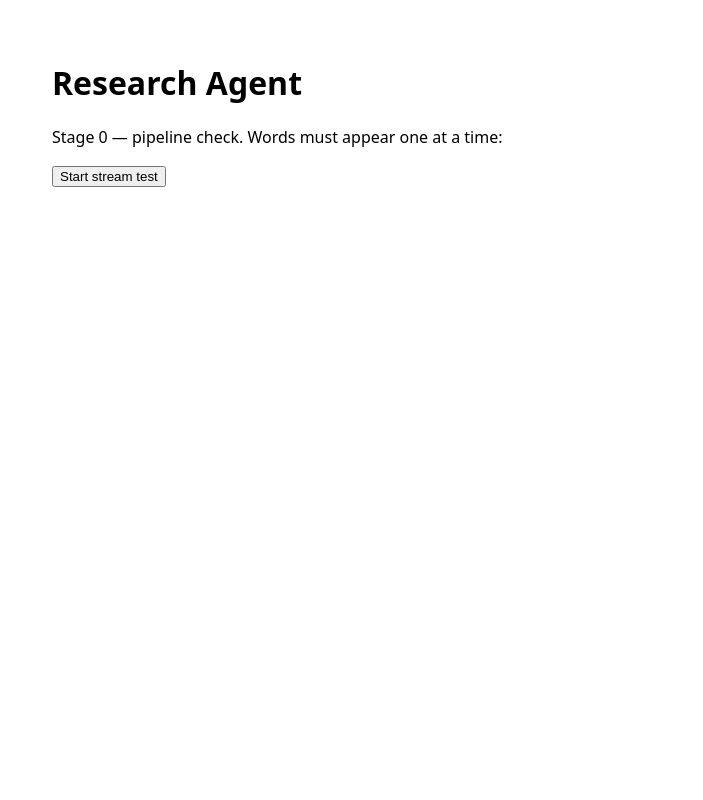
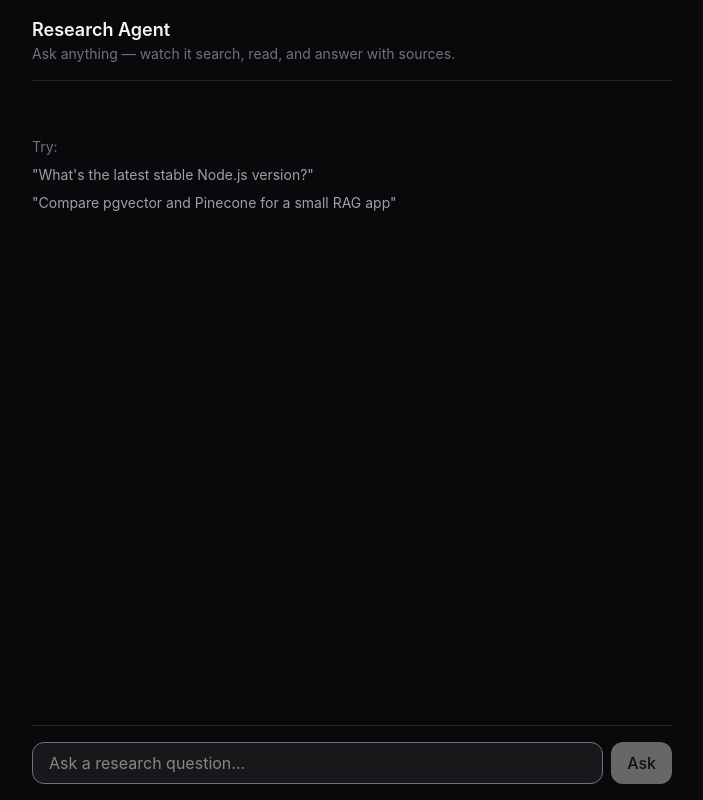
Before and after one commit to saif-al-dir/agent, a Next.js app: page / in a window 1280 px wide. Shown: the whole page, without its empty margins (288-991 px from the left). Built offline with nearby package versions, Linux system fonts and the light colour scheme.

Commit message:
feat(stage-2): live agent steps and streaming answer in the browser

```diff
--- a/app/api/chat/route.js
+++ b/app/api/chat/route.js
@@ -1,16 +1,57 @@
-import { createUIMessageStream, createUIMessageStreamResponse } from 'ai'
+import { streamText, stepCountIs, createUIMessageStream, createUIMessageStreamResponse } from 'ai'
+import { openai } from '@ai-sdk/openai'
+import { webSearch, readPage } from '../../../lib/agent-tools.js'
+import { AGENT_SYSTEM } from '../../../lib/agent-prompt.js'
 
-// Stage 0 hello world: a timed stream through the exact response machinery the
-// real agent will use. If words appear one at a time in production, the entire
-// pipeline is proven before any agent code exists.
-export async function POST() {
+export async function POST(req) {
+  const { messages } = await req.json()
+
+  const modelMessages = messages
+    .filter((m) => m.role === 'user' || m.role === 'assistant')
+    .map((m) => ({
+      role: m.role,
+      content: Array.isArray(m.parts)
+        ? m.parts.filter((p) => p.type === 'text').map((p) => p.text).join('')
+        : m.content ?? '',
+    }))
+    .filter((m) => m.content.length > 0)
+
   const stream = createUIMessageStream({
     execute: async ({ writer }) => {
-      const words = ['Pipeline', 'check:', 'build', '✓', 'deploy', '✓', 'streaming', '✓']
-      for (const w of words) {
-        writer.write({ type: 'text', text: w + ' ' })
-        await new Promise((r) => setTimeout(r, 300)) // visible pacing — diagnostic, not product behavior
-      }
+      // streamText starts lazily when consumed — creating it HERE guarantees
+      // onStepFinish always has the writer available (no lost early steps)
+      const result = streamText({
+        model: openai('gpt-4o-mini'),
+        system: AGENT_SYSTEM,
+        messages: modelMessages,
+        tools: { webSearch, readPage },
+        stopWhen: stepCountIs(8), // circuit breaker
+
+        // Every completed step ships to the browser immediately as a data part
+        onStepFinish: (step) => {
+          const calls = step.toolCalls ?? []
+          if (!calls.length) return // final text step — streams via the merged stream anyway
+          for (const call of calls) {
+            const result = (step.toolResults ?? []).find(
+              (r) => r.toolCallId === call.toolCallId
+            )?.output
+            writer.write({
+              type: 'data-steps',
+              data: {
+                tool: call.toolName,
+                input: call.input,
+                outcome: summarizeOutcome(result),
+              },
+            })
+          }
+        },
+      })
+
+      writer.merge(result.toUIMessageStream())
+    },
+    onError: (error) => {
+      console.error('[agent] stream error:', error)
+      return 'Something went wrong — see server logs.'
     },
   })
 
@@ -18,3 +59,17 @@ export async function POST() {
   response.headers.set('X-Accel-Buffering', 'no')
   return response
 }
+
+function summarizeOutcome(output) {
+  if (!output) return { kind: 'unknown' }
+  if (output.error) return { kind: 'error', message: output.error }
+  if (output.results) {
+    return {
+      kind: 'search',
+      count: output.results.length,
+      results: output.results.map((r) => ({ title: r.title, url: r.url })),
+    }
+  }
+  if (output.content) return { kind: 'read', chars: output.content.length }
+  return { kind: 'unknown' }
+}
--- /dev/null
+++ b/app/globals.css
@@ -0,0 +1 @@
+@import "tailwindcss";
--- a/app/layout.js
+++ b/app/layout.js
@@ -1,9 +1,11 @@
-export const metadata = { title: 'Agent — pipeline check' }
+import './globals.css'
+
+export const metadata = { title: 'Research Agent' }
 
 export default function RootLayout({ children }) {
   return (
     <html lang="en">
-      <body style={{ fontFamily: 'system-ui', padding: '2rem' }}>{children}</body>
+      <body className="bg-zinc-950 text-zinc-100 antialiased">{children}</body>
     </html>
   )
 }
--- a/app/page.js
+++ b/app/page.js
@@ -1,26 +1,173 @@
 'use client'
 
 import { useChat } from '@ai-sdk/react'
+import { useEffect, useRef, useState } from 'react'
+
+const TOOL_META = {
+  webSearch: { icon: '🔍', label: 'Searching the web' },
+  readPage: { icon: '📖', label: 'Reading page' },
+}
+
+function StepCard({ step }) {
+  const [open, setOpen] = useState(false)
+  const meta = TOOL_META[step.tool] ?? { icon: '⚙️', label: step.tool }
+  const { outcome } = step
+
+  return (
+    <div className="rounded-lg border border-zinc-800 bg-zinc-900/60 px-3 py-2 text-sm">
+      <button className="flex w-full items-center gap-2 text-left" onClick={() => setOpen(!open)}>
+        <span>{meta.icon}</span>
+        <span className="text-zinc-300">
+          {meta.label}
+          {step.input?.query && <span className="text-zinc-500"> "{step.input.query}"</span>}
+          {step.input?.url && <span className="text-zinc-500"> {step.input.url}</span>}
+        </span>
+        {outcome?.kind === 'search' && (
+          <span className="ml-auto text-xs text-zinc-500">{outcome.count} results</span>
+        )}
+        {outcome?.kind === 'read' && (
+          <span className="ml-auto text-xs text-zinc-500">{(outcome.chars / 1000).toFixed(1)}k chars</span>
+        )}
+        {outcome?.kind === 'error' && (
+          <span className="ml-auto text-xs text-red-400">error</span>
+        )}
+        {outcome?.kind === 'search' && (
+          <span className="text-zinc-600">{open ? '−' : '+'}</span>
+        )}
+      </button>
+
+      {outcome?.kind === 'error' && (
+        <p className="mt-1 text-xs text-red-400">{outcome.message}</p>
+      )}
+
+      {open && outcome?.kind === 'search' && (
+        <ul className="mt-2 space-y-1 border-t border-zinc-800 pt-2">
+          {outcome.results.map((r, i) => (
+            <li key={i} className="text-xs">
+              <a href={r.url} target="_blank" rel="noopener noreferrer" className="text-sky-400 hover:underline">
+                {r.title}
+              </a>
+            </li>
+          ))}
+        </ul>
+      )}
+    </div>
+  )
+}
 
 export default function Home() {
-  const { messages, sendMessage, status } = useChat()
+  const { messages, sendMessage, status, stop, error } = useChat()
+  const [input, setInput] = useState('')
+  const bottomRef = useRef(null)
+
+  useEffect(() => {
+    bottomRef.current?.scrollIntoView({ behavior: 'smooth' })
+  }, [messages])
+
+  const canSend = status === 'ready' || status === 'error'
+
+  function onSubmit(e) {
+    e.preventDefault()
+    const text = input.trim()
+    if (!text || !canSend) return
+    sendMessage({ text })
+    setInput('')
+  }
 
   return (
-    <main style={{ maxWidth: 600, margin: '0 auto' }}>
-      <h1>Research Agent</h1>
-      <p>Stage 0 — pipeline check. Words must appear one at a time:</p>
+    <main className="mx-auto flex h-screen max-w-2xl flex-col px-4">
+      <header className="border-b border-zinc-800 py-4">
+        <h1 className="text-lg font-semibold">Research Agent</h1>
+        <p className="text-sm text-zinc-500">Ask anything — watch it search, read, and answer with sources.</p>
+      </header>
 
-      {messages.map((m) =>
-        m.parts?.map((part, i) =>
-          part.type === 'text' ? <p key={i}>{part.text}</p> : null
-        )
-      )}
+      <div className="flex-1 space-y-4 overflow-y-auto py-6">
+        {messages.length === 0 && (
+          <div className="mt-8 space-y-2 text-sm text-zinc-500">
+            <p>Try:</p>
+            <p className="text-zinc-400">"What's the latest stable Node.js version?"</p>
+            <p className="text-zinc-400">"Compare pgvector and Pinecone for a small RAG app"</p>
+          </div>
+        )}
 
-      {status === 'ready' ? (
-        <button onClick={() => sendMessage({ text: 'go' })}>Start stream test</button>
-      ) : (
-        <p>streaming…</p>
-      )}
+        {messages.map((message) => {
+          if (message.role === 'user') {
+            return (
+              <div key={message.id} className="ml-auto max-w-[80%] rounded-2xl bg-zinc-800 px-4 py-2">
+                {message.parts.map((part, i) =>
+                  part.type === 'text' ? <p key={i}>{part.text}</p> : null
+                )}
+              </div>
+            )
+          }
+
+          const steps = message.parts.filter((p) => p.type === 'data-steps').map((p) => p.data)
+
+          return (
+            <div key={message.id} className="mr-auto max-w-[90%] space-y-2">
+              {steps.length > 0 && (
+                <div className="space-y-1.5 rounded-xl border border-zinc-800 bg-zinc-900/30 p-2">
+                  <p className="px-1 pb-1 text-xs uppercase tracking-wide text-zinc-500">
+                    Research steps
+                  </p>
+                  {steps.map((s, i) => (
+                    <StepCard key={i} step={s} />
+                  ))}
+                </div>
+              )}
+
+              {message.parts.map((part, i) =>
+                part.type === 'text' && part.text.trim() ? (
+                  <div key={i} className="rounded-2xl bg-zinc-900 px-4 py-2 text-zinc-200">
+                    {part.text
+                      .split('\n')
+                      .filter((l) => l.trim())
+                      .map((line, li) => (
+                        <p key={li} className="mb-1 last:mb-0">{line}</p>
+                      ))}
+                  </div>
+                ) : null
+              )}
+            </div>
+          )
+        })}
+
+        {status === 'submitted' && (
+          <div className="mr-auto rounded-2xl bg-zinc-900 px-4 py-2 text-sm text-zinc-500">
+            planning research…
+          </div>
+        )}
+
+        {error && (
+          <div className="rounded-lg bg-red-950 p-3 text-sm text-red-300">
+            {error.message || 'Something went wrong'}
+          </div>
+        )}
+        <div ref={bottomRef} />
+      </div>
+
+      <form onSubmit={onSubmit} className="flex gap-2 border-t border-zinc-800 py-4">
+        <input
+          value={input}
+          onChange={(e) => setInput(e.target.value)}
+          placeholder={canSend ? 'Ask a research question…' : 'Agent is working…'}
+          className="flex-1 rounded-xl border border-zinc-700 bg-zinc-900 px-4 py-2 outline-none focus:border-zinc-500"
+          autoFocus
+        />
+        {canSend ? (
+          <button
+            type="submit"
+            disabled={!input.trim()}
+            className="rounded-xl bg-zinc-100 px-4 py-2 font-medium text-zinc-900 disabled:opacity-40"
+          >
+            Ask
+          </button>
+        ) : (
+          <button type="button" onClick={stop} className="rounded-xl border border-zinc-700 px-4 py-2 text-zinc-300">
+            Stop
+          </button>
+        )}
+      </form>
     </main>
   )
 }
--- /dev/null
+++ b/lib/agent-prompt.js
@@ -0,0 +1,19 @@
+// One prompt, used by BOTH the CLI (scripts/agent.js) and the web route.
+// Editing it here changes both. (In scripts/agent.js, replace the SYSTEM const
+// with: import { AGENT_SYSTEM } from '../lib/agent-prompt.js' and pass it as
+// system: AGENT_SYSTEM — two-line change, keeps CLI and web in sync.)
+
+export const AGENT_SYSTEM = `You are a research agent with two tools: webSearch and readPage.
+
+Strategy:
+1. Start with 1-2 focused searches. Refine the query if results are weak.
+2. Only readPage when a result is clearly relevant and its snippet is insufficient.
+3. When you have enough evidence, stop and write the final answer.
+
+Final answer format:
+- Concise, well-structured answer to the question
+- Inline citations as [1], [2] referring to numbered sources
+- A "Sources:" list at the end, one line per source: [n] title — url
+- If research doesn't produce a confident answer, say so explicitly. Never invent facts or URLs.
+
+Efficiency: tool calls cost money — aim for at most 4 total. Precise queries beat brute force.`;
--- a/package.json
+++ b/package.json
@@ -23,5 +23,10 @@
     "react": "^19.2.8",
     "react-dom": "^19.2.8",
     "zod": "^4.5.4"
+  },
+  "devDependencies": {
+    "@tailwindcss/postcss": "^4.3.3",
+    "postcss": "^8.5.28",
+    "tailwindcss": "^4.3.3"
   }
 }
--- /dev/null
+++ b/postcss.config.mjs
@@ -0,0 +1,5 @@
+export default {
+  plugins: {
+    '@tailwindcss/postcss': {},
+  },
+}
```
Also changed, not shown: 1 other file (tests, documents, lock files or other folders).
